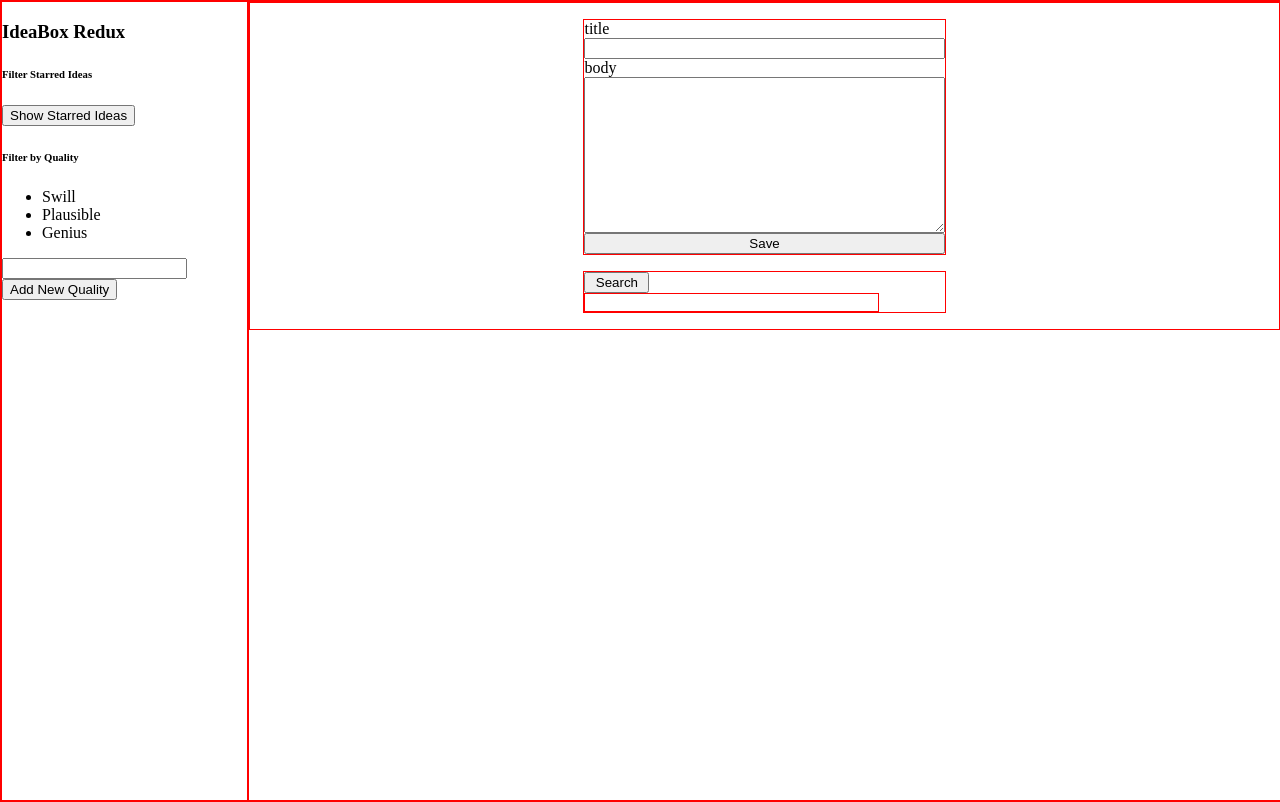
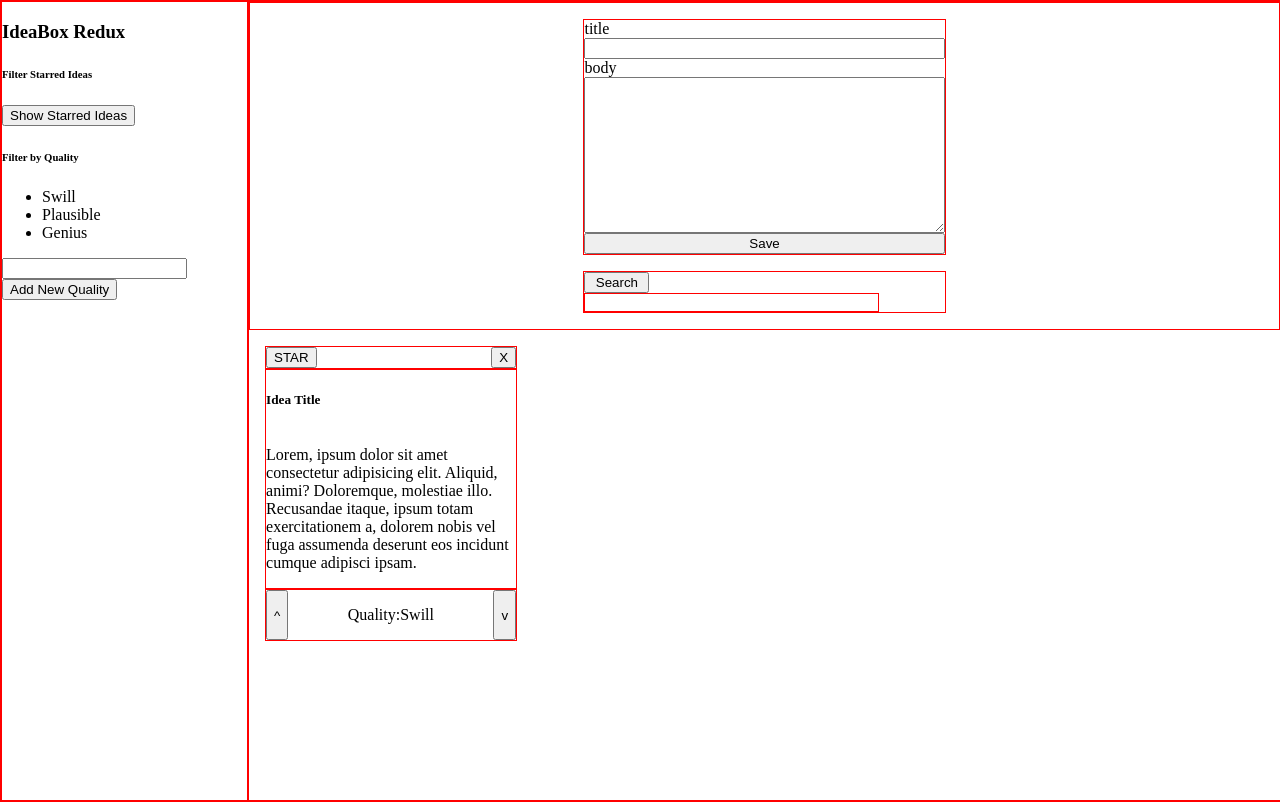
Before and after one commit to KevinKra/Ideabox-vanilla, a plain HTML site: page index.html in a window 1280 px wide. Drawn offline with Linux system fonts and the light colour scheme.

Commit message:
Add and scaffold output cards

```diff
--- a/index.html
+++ b/index.html
@@ -46,7 +46,30 @@
           <input type="text" autocomplete="off" name="searchBar" />
         </div>
       </section>
-      <section class="main-output"></section>
+      <section class="main-output">
+        <article class="card">
+          <header>
+            <button>STAR</button>
+            <button>X</button>
+          </header>
+          <main>
+            <h5>
+              Idea Title
+            </h5>
+            <p>
+              Lorem, ipsum dolor sit amet consectetur adipisicing elit. Aliquid,
+              animi? Doloremque, molestiae illo. Recusandae itaque, ipsum totam
+              exercitationem a, dolorem nobis vel fuga assumenda deserunt eos
+              incidunt cumque adipisci ipsam.
+            </p>
+          </main>
+          <footer>
+            <button>^</button>
+            <p>Quality:<span>Swill</span></p>
+            <button>v</button>
+          </footer>
+        </article>
+      </section>
     </main>
   </body>
   <script src="script.js"></script>
--- a/styles.css
+++ b/styles.css
@@ -44,3 +44,19 @@ main {
 .main-search-bar > button {
   width: 18%;
 }
+
+.card {
+  display: flex;
+  flex-direction: column;
+  width: 250px;
+  height: 350px;
+  margin: 1rem;
+}
+
+.card > header,
+footer {
+  border: 1px solid red;
+  display: flex;
+  justify-content: space-between;
+  width: 250px;
+}
```
